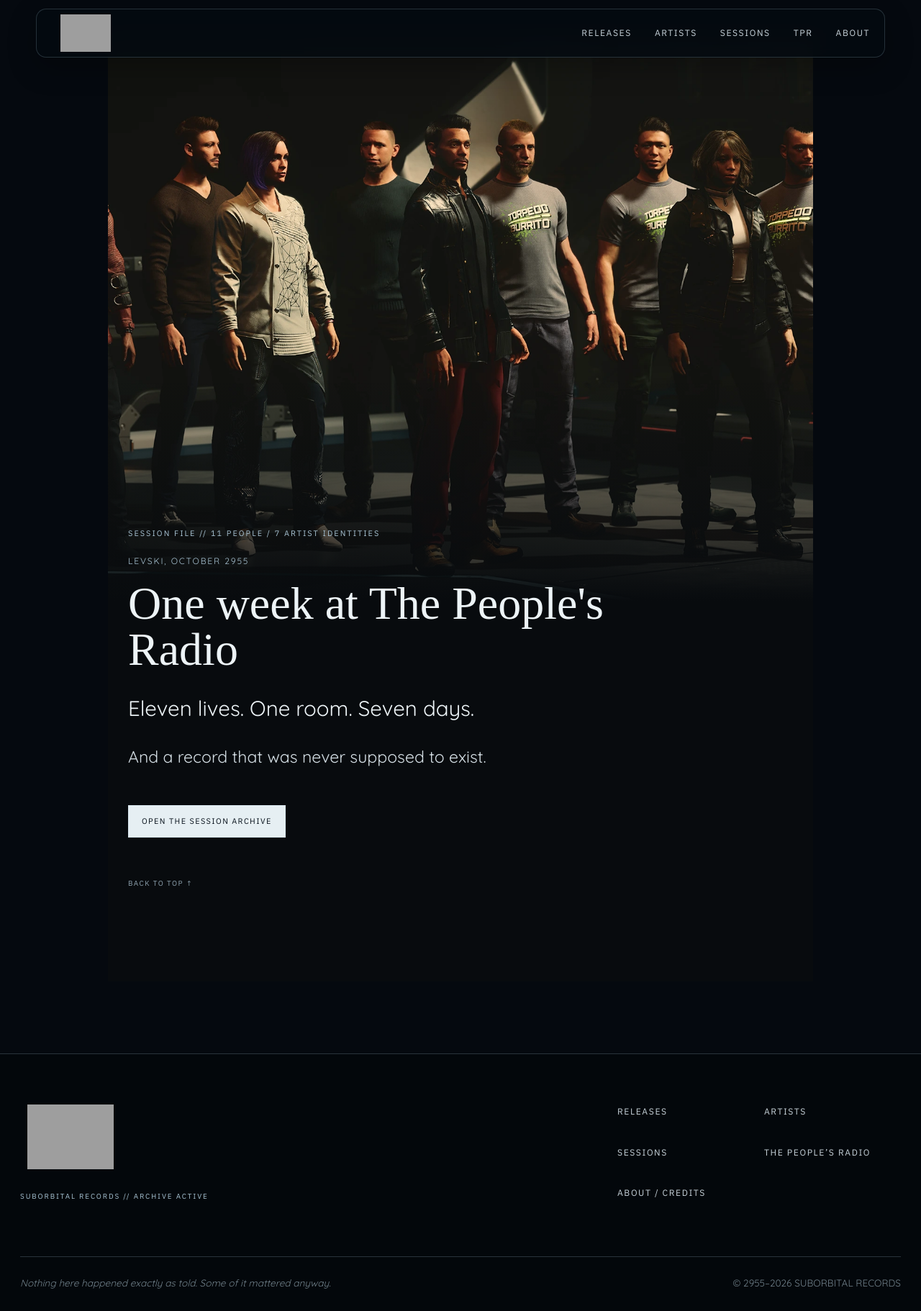
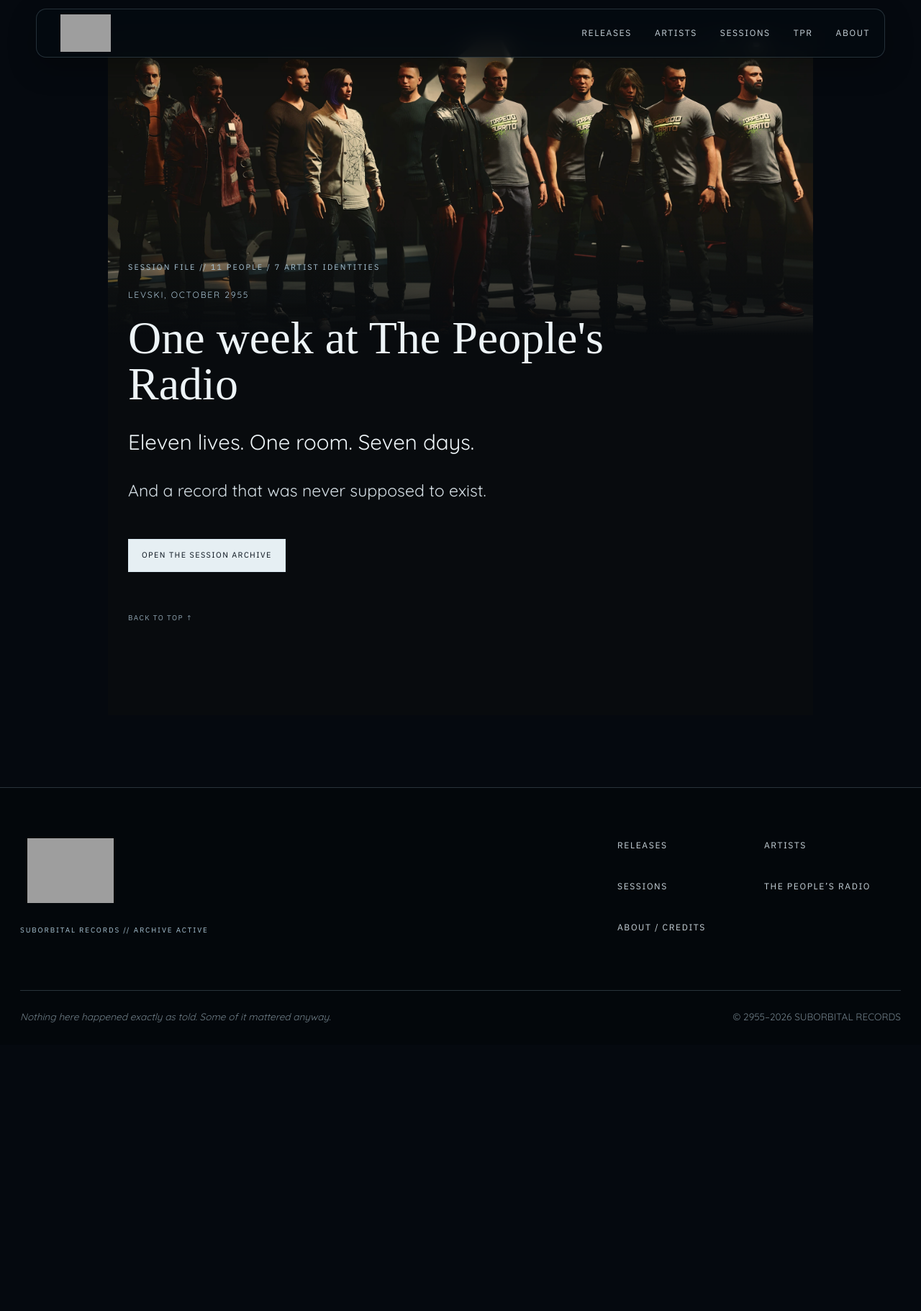
Before and after one commit to yannockverne/suborbital, a Jekyll site: the page built from sessions/index.html, in a window 1280 px wide. Shown: the whole page at 72% size. Built offline with Jekyll 4.4.1, drawn with Linux system fonts in a browser that asks for light colours; some web fonts are replaced; after the commit the page ends 1452 px from its top, so only the background shows below that; grey boxes are pictures that could not be loaded.

Commit message:
Show full sessions hero image

```diff
--- a/assets/css/site-polish.css
+++ b/assets/css/site-polish.css
@@ -99,6 +99,17 @@
   margin-top: 0;
 }
 
+/* --------------------------------------------------------------------------
+   Sessions index: preserve the complete cinematic frame
+   -------------------------------------------------------------------------- */
+.sessions-index-page .session-image {
+  height: auto;
+  min-height: 0;
+  aspect-ratio: 3440 / 1440;
+  background-size: cover;
+  background-position: center;
+}
+
 @media (max-width: 850px) {
   .site-header {
     height: 0;
```
